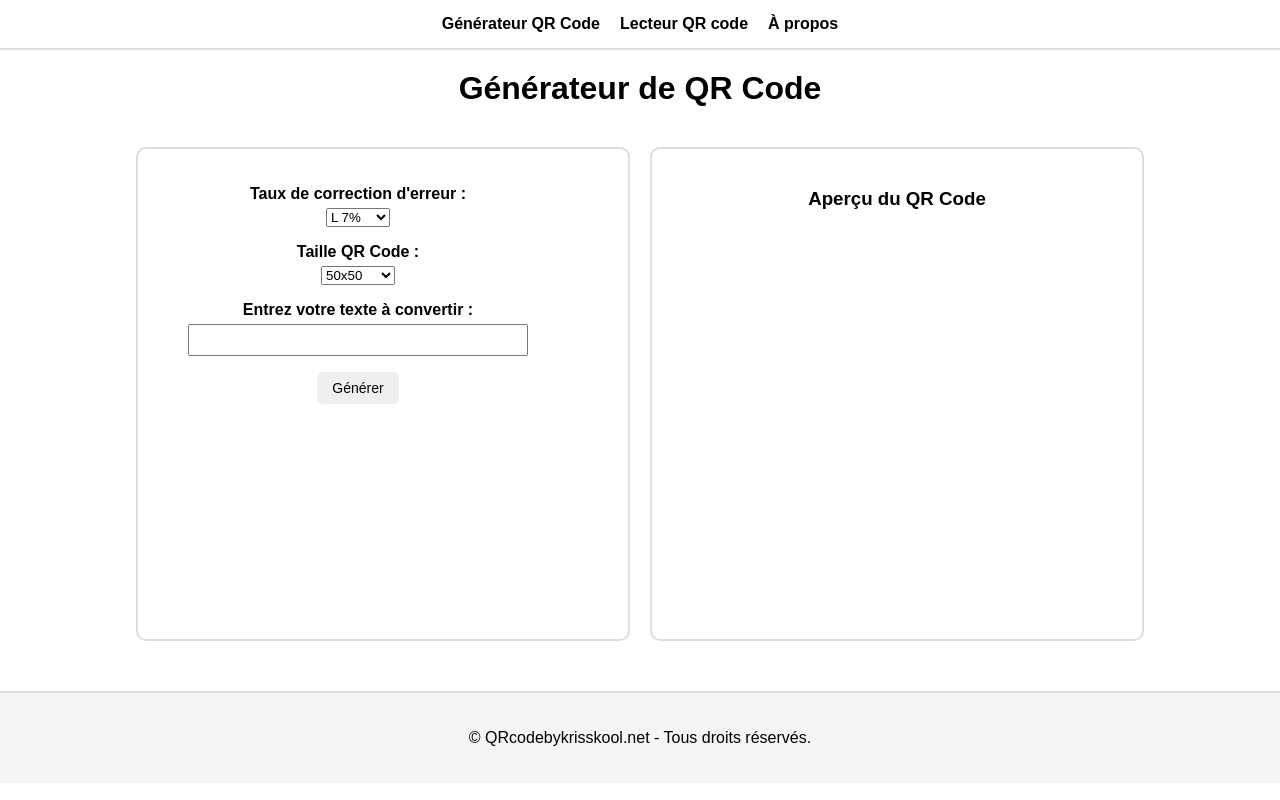
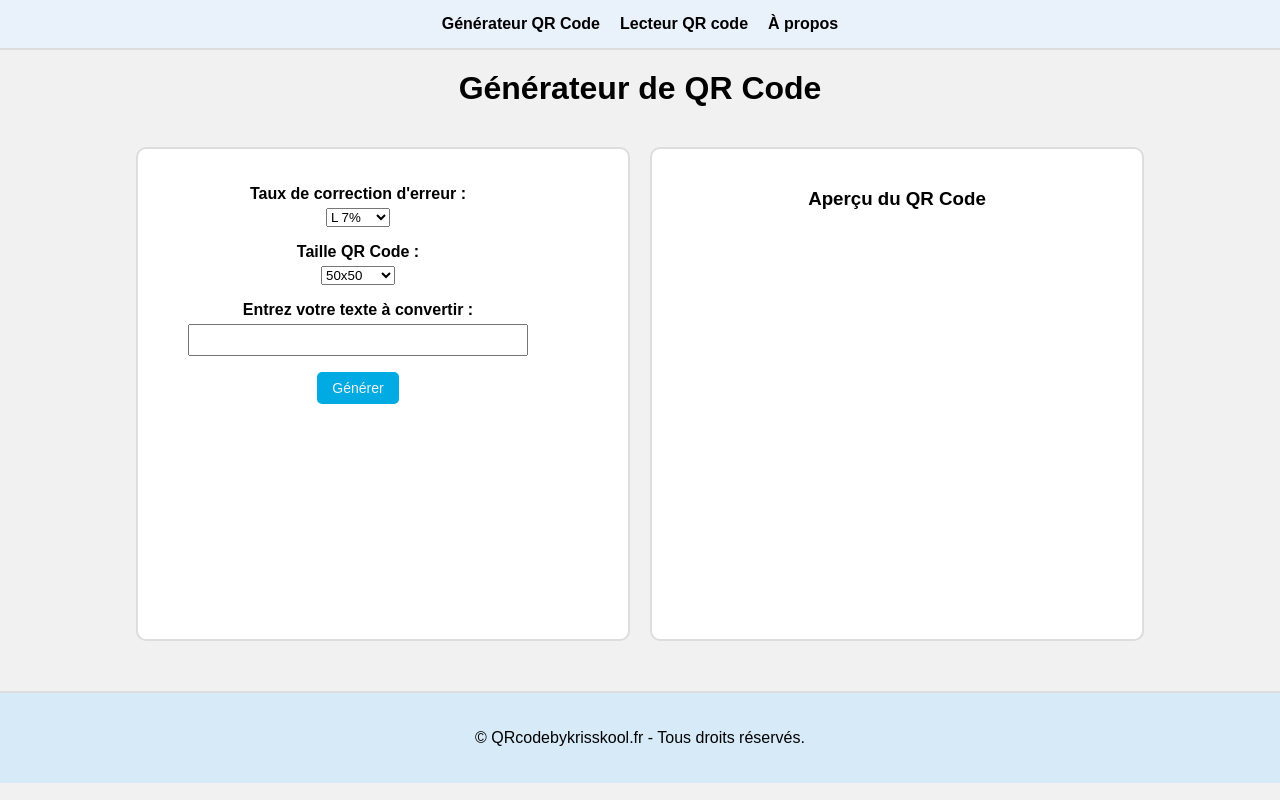
Before and after one commit to christopheschulz/qr_code, a Django app: page / in a window 1280 px wide. Run offline with Django 5.2, Linux system fonts and the light colour scheme.

Commit message:
gzestion couleur et décodage seilement si qr code

```diff
--- a/src/QrCodeReader/config/config.json
+++ b/src/QrCodeReader/config/config.json
@@ -1,5 +1,5 @@
 {
-    "update": "14/03/2025, 13:44:12",
+    "update": "15/03/2025, 19:38:42",
     "version": null,
     "error_correction": 1,
     "box_size": 50,
--- a/src/QrCodeReader/static/css/style.css
+++ b/src/QrCodeReader/static/css/style.css
@@ -1,10 +1,12 @@
 body {
     font-family: Arial, sans-serif;
+    background-color: #f1f1f1;
     margin: 0;
     padding: 0;
     text-align: center;
 }
 nav {
+    background-color: #E9F1FA;
     display: flex;
     justify-content: center;
     gap: 20px;
@@ -27,6 +29,7 @@ h1 {
     padding: 20px;
 }
 .box {
+    background-color: white;
     border: 2px solid #ddd;
     padding: 20px;
     border-radius: 10px;
@@ -67,6 +70,8 @@ input {
     font-size: 11px;
 }
 button, input[type="submit"], input[type="button"] {
+    color: #f1f1f1 ;
+    background: #00ABE4;
     padding: 8px 15px;
     font-size: 14px;
 
@@ -79,7 +84,7 @@ button, input[type="submit"], input[type="button"] {
 .footer {
     margin-top: 30px;
     padding: 20px;
-    background: #f5f5f5;
+    background: #D6EAF8  ;
     border-top: 2px solid #ddd;
 }
 .qr-preview {
--- a/src/QrCodeReader/templates/base.html
+++ b/src/QrCodeReader/templates/base.html
@@ -18,7 +18,7 @@
     {% block content%}
     {% endblock %}
     <div class="footer">
-        <p>&copy; QRcodebykrisskool.net - Tous droits réservés.</p>
+        <p>&copy; QRcodebykrisskool.fr - Tous droits réservés.</p>
     </div>
 </body>
 </html>
--- a/src/QrCodeReader/views.py
+++ b/src/QrCodeReader/views.py
@@ -1,12 +1,13 @@
 import os
 from django.conf import settings
-from django.http import HttpResponse
+from django.http import HttpResponse, HttpResponseRedirect
 from django.shortcuts import redirect, render
 from QrCodeReader.forms import QrGenerateForm,QrLoader
 DIR_QR_CONFIG = "QrCodeReader/config"
 QR_CONFIG_FILE = "config.json"
 
 import qr_code
+
 
 def qr_reader(request):
     if request.method == "POST":
@@ -26,7 +27,9 @@ def qr_reader(request):
             print(image_url)
 
             result = qr_code.read_qr_code(file_path)
-            print(result)
+            if result == None:
+                result = "Ce fichier n'est pas un QR Code"
+
 
     else:
         qr_reader_form = QrLoader()
@@ -35,18 +38,17 @@ def qr_reader(request):
 
     return render(request,"qr_reader.html",{"form" : qr_reader_form,"result" : result,'image_url': image_url})
 
+
 def qr_generator(request):
     if request.method == "POST":
         qr_generate_form = QrGenerateForm(request.POST)
         if qr_generate_form.is_valid():
-            print(qr_generate_form.cleaned_data)
             qr_entry = qr_generate_form.cleaned_data['text_to_convert_form']
-
             qr_version = None
             qr_error_correct = int(qr_generate_form.cleaned_data['qr_error_correction_form'])
             qr_box_size = int(qr_generate_form.cleaned_data['qr_box_size_form'])
 
-            # attention le chiemin d'url n'est que correcte en debug
+            # attention le chemin d'url n'est que correcte en debug
             file_path = qr_code.get_file_path(qr_code.QR_CONFIG_FILE,qr_code.DIR_QR_CONFIG)
             print(file_path)
             qr_code.save_qr_config(file_path,
@@ -55,8 +57,8 @@ def qr_generator(request):
                                    qr_box_size,
                                    qr_border=4)
             qr_code.handle_generate_qr(qr_entry)
-            image_url = f"static/qr_img/QR000.png"
-            print(image_url)
+            image_url = "static/qr_img/QR000.png"
+
     else:
         qr_generate_form = QrGenerateForm()
         image_url = ""
@@ -67,5 +69,6 @@ def qr_generator(request):
 def qr_history(request):
     return render(request,"qr_history.html")
 
+
 def about(request):
     return render(request,"about.html")
--- a/src/qr_code.py
+++ b/src/qr_code.py
@@ -46,10 +46,11 @@ def read_qr_code(file):
     detector = cv2.QRCodeDetector()
     # detect and decode
     # retourne un tuple. Le texte est dans la première variable de ce tuple
-    data = detector.detectAndDecode(img)
-    text_qr_code = data[0]
-    return text_qr_code
-
+    data,is_qr,_ = detector.detectAndDecode(img)
+    if is_qr is not None:
+        text_qr_code = data
+        return text_qr_code
+    return None
 
 #file
 def get_file_path(file,dir):
```
Also changed, not shown: src/media/qr_codes/QR000.png.
